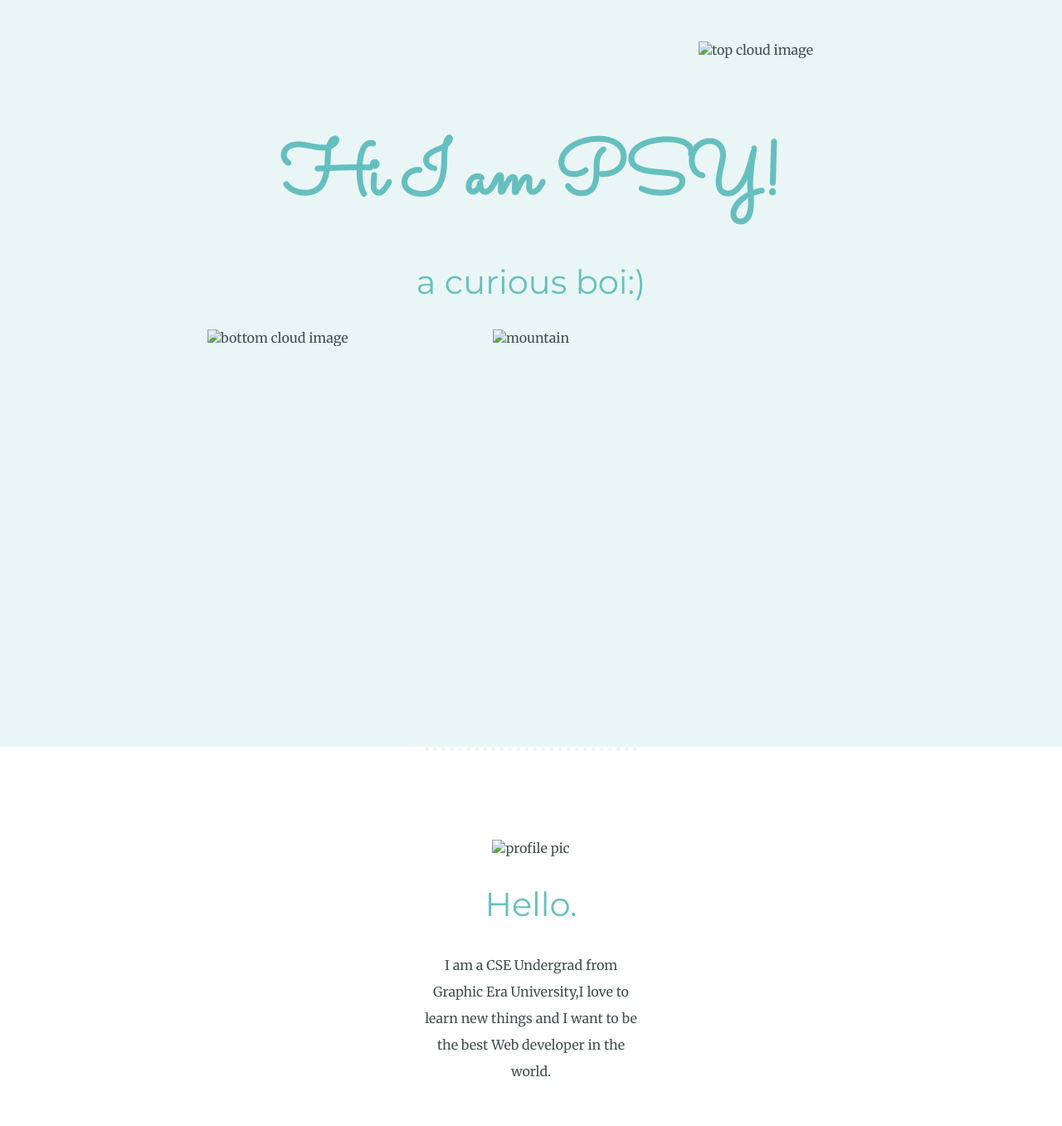
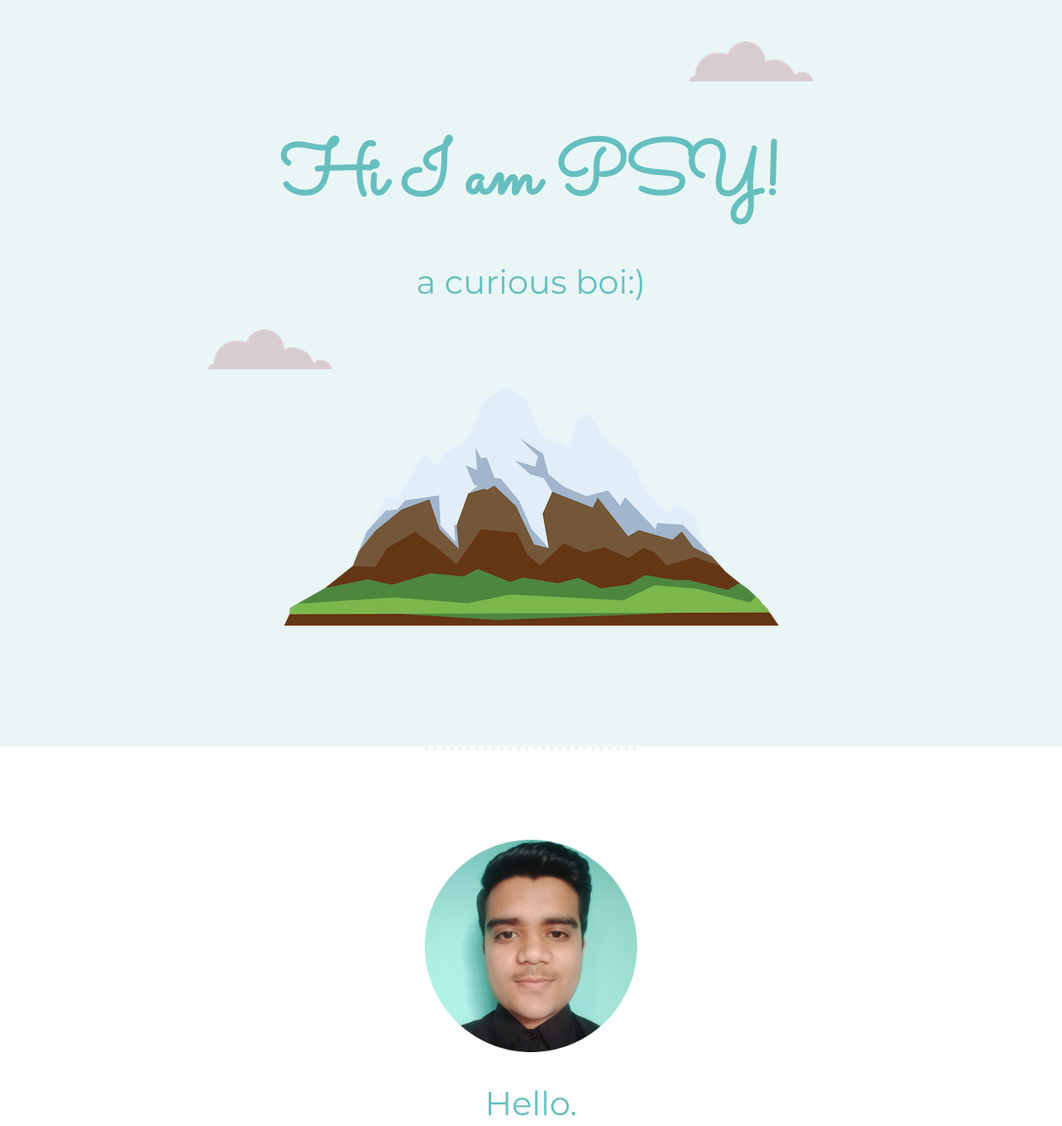
Before and after one commit to psy147/CSS-website, a plain HTML site: page index.html in a window 1280 px wide. Shown: the top 1357 px of the page at 83% size. Drawn offline with Linux system fonts and the light colour scheme; files that its build step writes are made by us from their sources.

Commit message:
Update index.html

```diff
--- a/index.html
+++ b/index.html
@@ -11,16 +11,16 @@
   </head>
   <body>
     <div class="topc">
-      <img class="top-cloud" src="images/cloud.png" alt="top cloud image">
+      <img class="top-cloud" src="cloud.png" alt="top cloud image">
       <h1>Hi I am PSY!</h1>
       <h2>a curious boi:)</h2>
-      <img class="bottm-cloud" src="images/cloud.png" alt="bottom cloud image">
-      <img src="images/mountain.png" alt="mountain">
+      <img class="bottm-cloud" src="cloud.png" alt="bottom cloud image">
+      <img src="mountain.png" alt="mountain">
     </div>
     <hr style=" margin:0 auto 5px auto;">
     <div class="middle-container">
       <div class="profile">
-        <img src="images/my image.png" alt="profile pic" style="width:20%;">
+        <img src="my image.png" alt="profile pic" style="width:20%;">
         <h2>Hello.</h2>
         <p class="intro">I am a CSE Undergrad from Graphic Era University,I love to learn new things and I want to be the best Web developer in the world.</p>
       </div>
@@ -28,13 +28,13 @@
       <div class="skills">
         <h2>My Skills.</h2>
         <div class="skill-row">
-          <img class="chily" src="images/chillies.png" alt="chilly" >
+          <img class="chily" src="chillies.png" alt="chilly" >
           <h3>HTML</h3>
           <p class="csdesc">I am trying to learn web development, can you give me an honest review about my first website.</p>
         </div>
         <div class="skill-row">
 
-          <img class="comp" src="images/computer.png" alt="computer">
+          <img class="comp" src="computer.png" alt="computer">
           <h3>CSS</h3>
           <p class="csdesc1">I have styled this webpage using CSS,CSS: Cascading Style Sheets. I have used many attributes like font,text,padding,position, float,etc.</p>
         </div>
```
